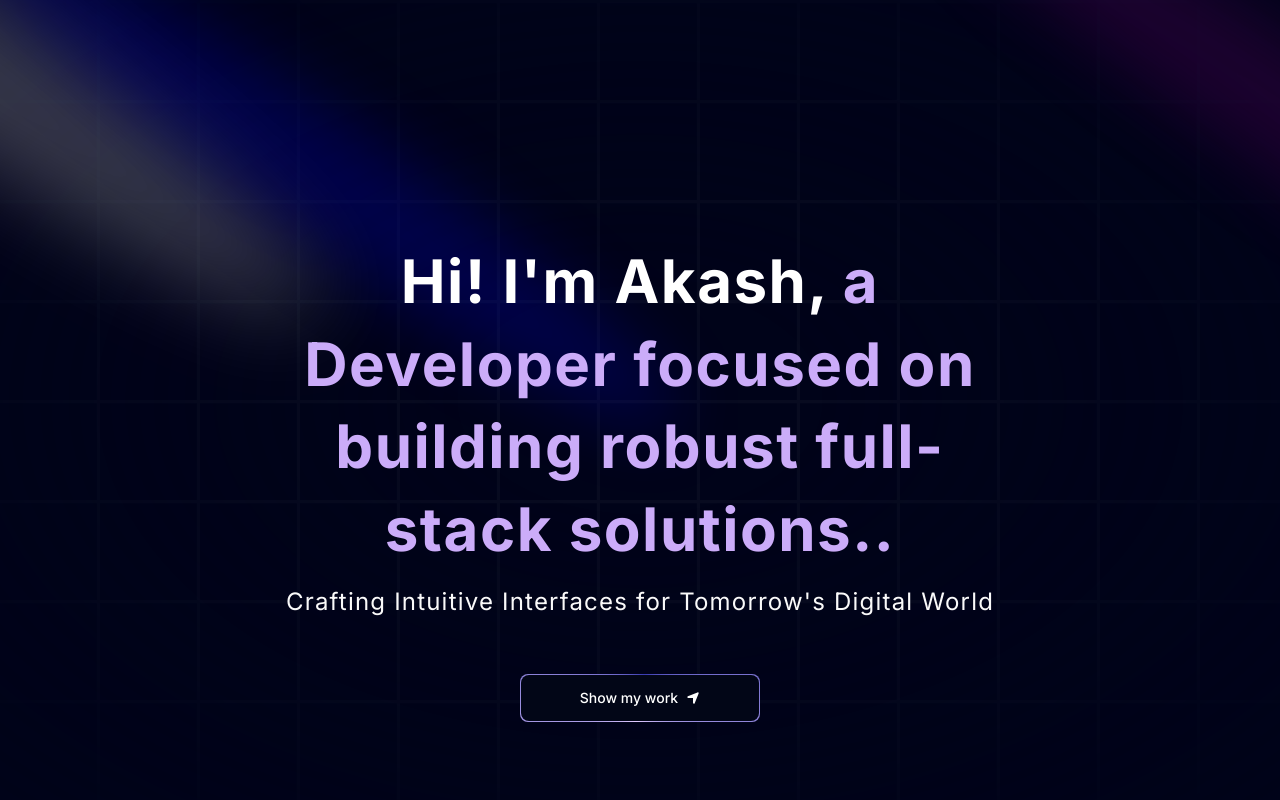
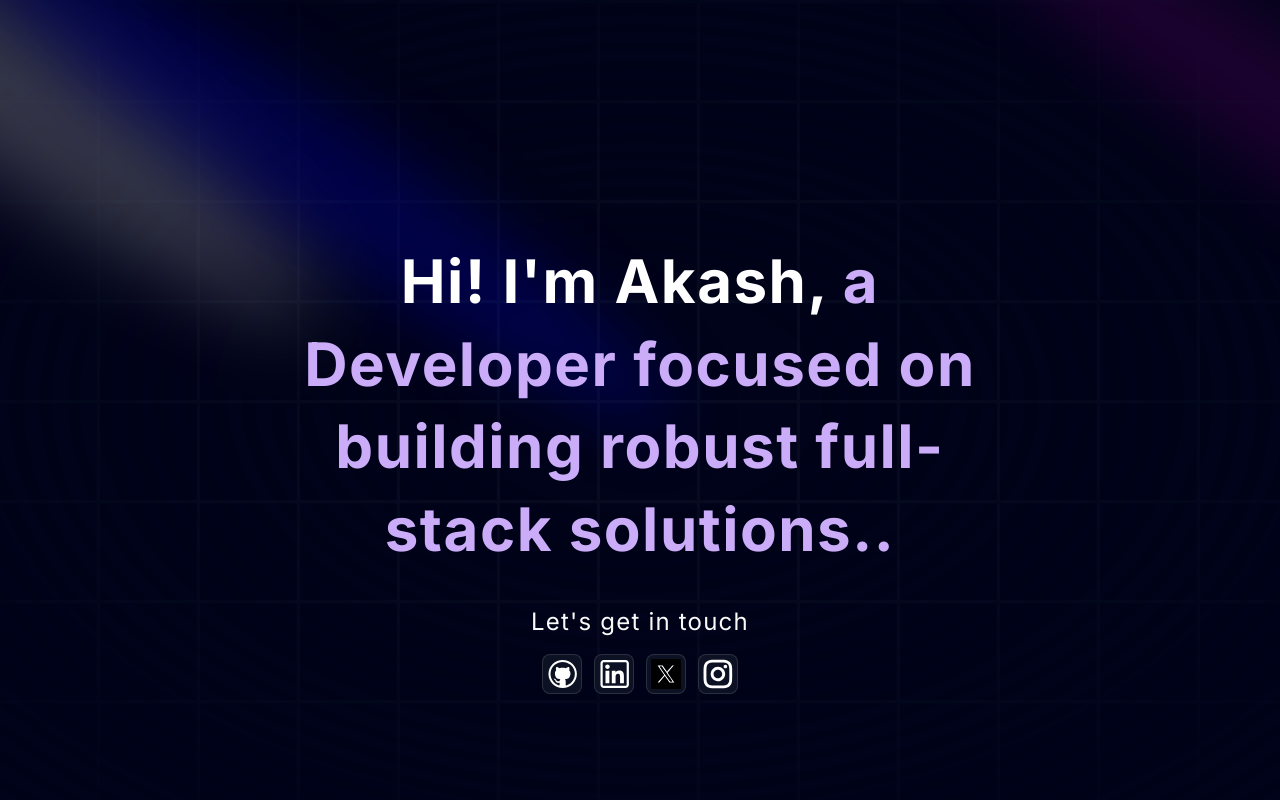
Before and after one commit to akashgarine/akash_garine, a Next.js app: page / in a window 1280 px wide. Shown: the top 800 px of the page. Built offline with nearby package versions, Linux system fonts and the light colour scheme.

Commit message:
first commit

```diff
--- a/components/Hero.tsx
+++ b/components/Hero.tsx
@@ -3,6 +3,7 @@ import { FaLocationArrow } from "react-icons/fa6";
 import MagicButton from "./ui/MagicButton";
 import { Spotlight } from "./ui/Spotlight";
 import { TextGenerateEffect } from "./ui/TextGenerateEffect";
+import { socialMedia } from "@/data";
 
 const Hero = () => {
   return (
@@ -30,13 +31,13 @@ const Hero = () => {
        */}
       <div
         className="h-screen w-full dark:bg-black-100 bg-white dark:bg-grid-white/[0.03] bg-grid-black-100/[0.2]
-       absolute top-0 left-0 flex items-center justify-center"
+      absolute top-0 left-0 flex items-center justify-center"
       >
         {/* Radial gradient for the container to give a faded look */}
         <div
           // chnage the bg to bg-black-100, so it matches the bg color and will blend in
           className="absolute pointer-events-none inset-0 flex items-center justify-center dark:bg-black-100
-         bg-white [mask-image:radial-gradient(ellipse_at_center,transparent_20%,black)]"
+        bg-white [mask-image:radial-gradient(ellipse_at_center,transparent_20%,black)]"
         />
       </div>
 
@@ -56,16 +57,23 @@ const Hero = () => {
             className="text-center text-[40px] md:text-5xl lg:text-6xl"
           />
 
-          <p className="text-center md:tracking-wider mb-4 text-sm md:text-lg lg:text-2xl">
-             Crafting Intuitive Interfaces for Tomorrow&apos;s Digital World
+          <p className="text-center md:tracking-wider mb-4 mt-5 text-sm md:text-lg lg:text-2xl">
+            Let&apos;s get in touch
           </p>
-
           <a href="#about">
-            <MagicButton
-              title="Show my work"
-              icon={<FaLocationArrow />}
-              position="right"
-            />
+          <div className="flex items-center md:gap-3 gap-6">
+          {socialMedia.map((info) => (
+            <a
+              key={info.id}
+              href={info.link} // This makes the icon clickable
+              target="_blank" // Opens the link in a new tab
+              rel="noopener noreferrer" // Security feature when opening links in new tabs
+              className="w-10 h-10 cursor-pointer flex justify-center items-center backdrop-filter backdrop-blur-lg saturate-180 bg-opacity-75 bg-black-200 rounded-lg border border-black-300"
+            >
+              <img src={info.img} alt="icons" width={30} height={30} />
+            </a>
+          ))}
+        </div>
           </a>
         </div>
       </div>
--- a/data/index.ts
+++ b/data/index.ts
@@ -217,4 +217,13 @@ export const navItems = [
       img: "/link.svg",
       link:"https://www.linkedin.com/in/akashgarine/",
     },
+    {
+      id:3,
+      img: "/X_logo.svg",
+      link:"https://x.com/akash_garine",
+    },
+    {id: 4,
+      img: "/insta.svg",
+      link:"https://www.instagram.com/akash_garine/",
+    },
   ];
```
Also changed, not shown: public/X_logo.svg (added).
